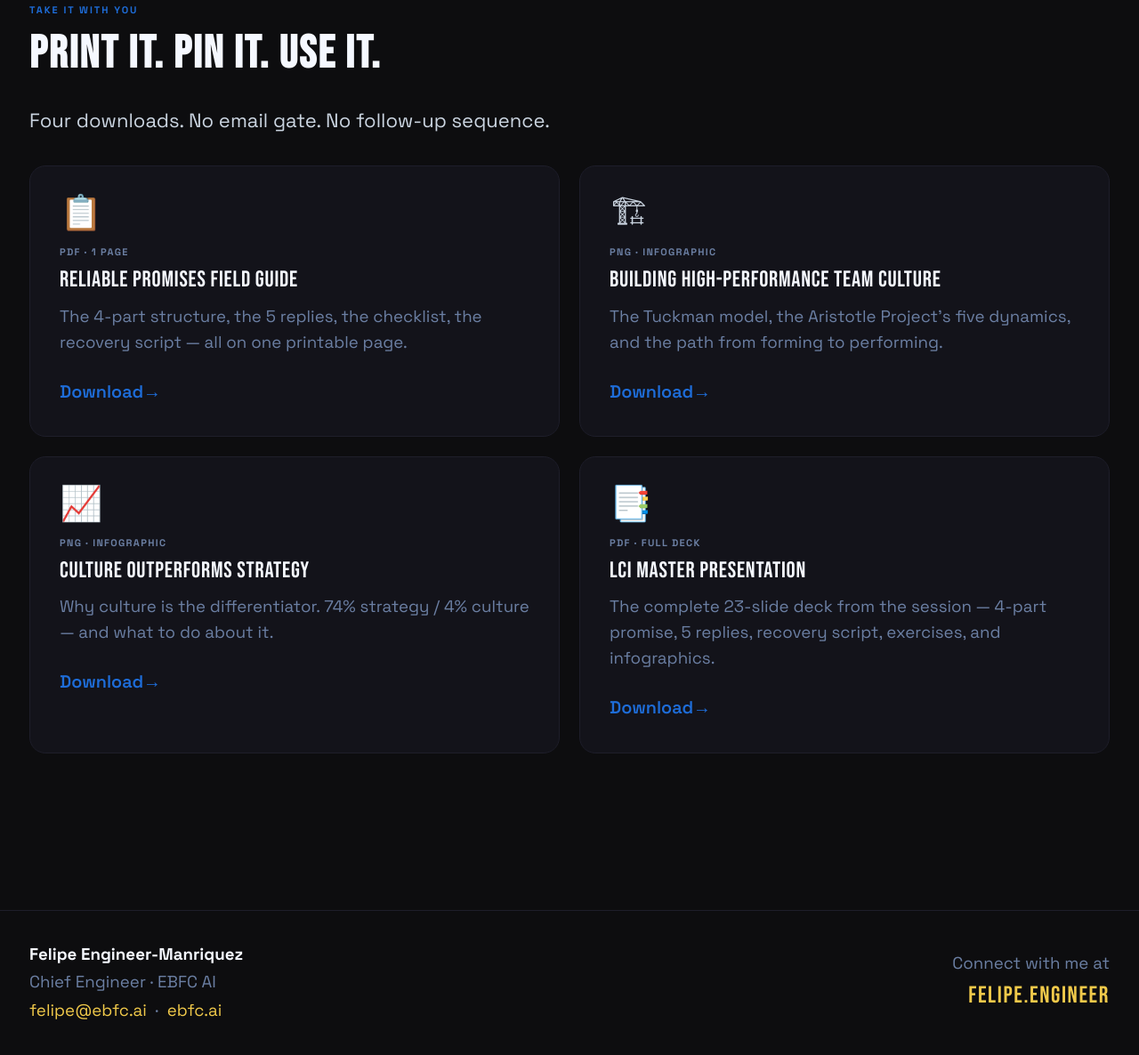
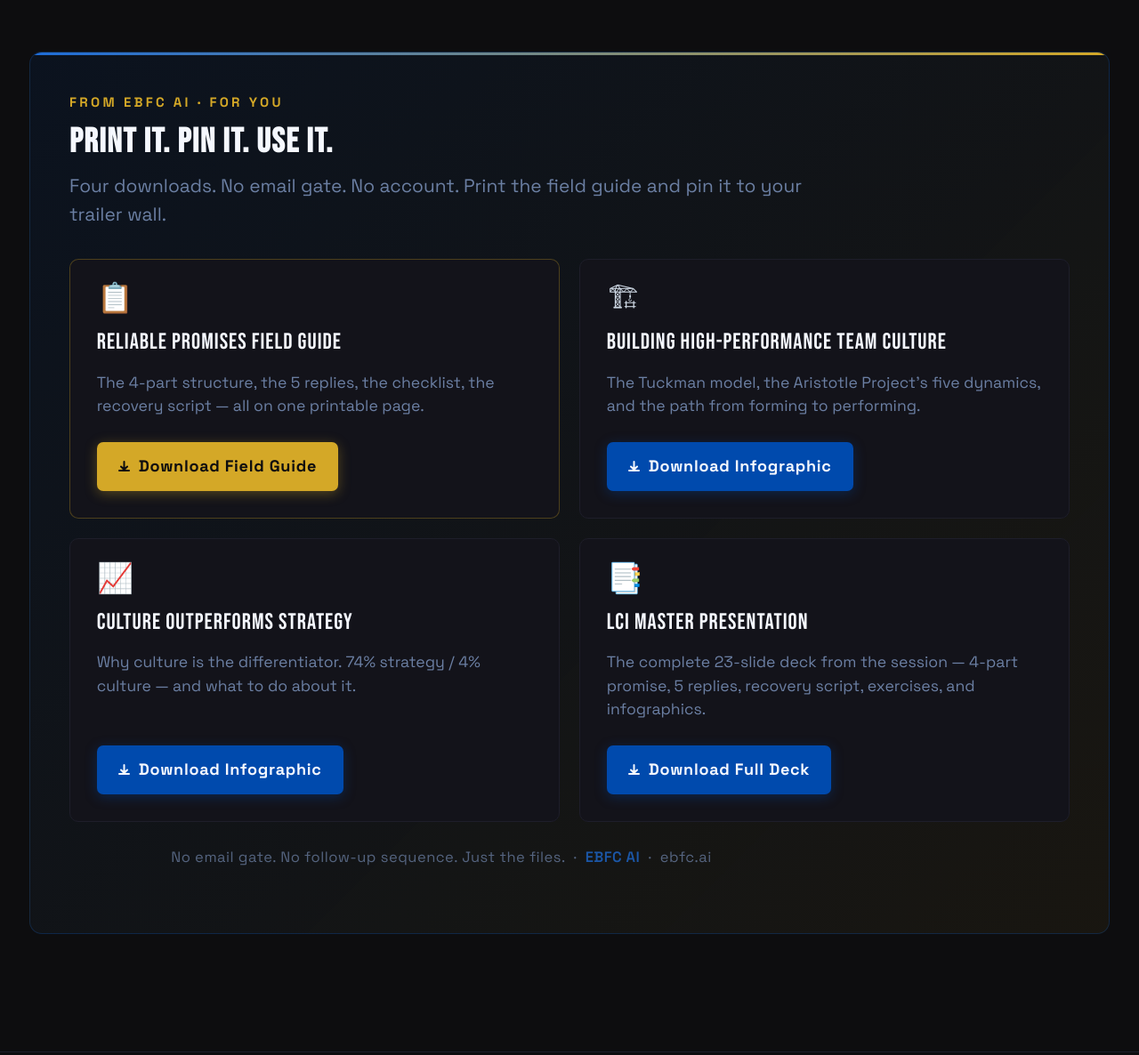
Before and after one commit to felipe-ebfc/ebfc-ai, a plain HTML site: page better-promises/index.html in a window 1280 px wide. Shown: the part 4663-5849 px from the top of the page at 89% size. Drawn offline with nearby package versions, Linux system fonts and the light colour scheme.

Commit message:
fix: playbook-style CTA cards with buttons + single-line footer
- Replaced dl-card links with playbook-matching cta-card + dl-btn buttons
- First card (Field Guide) featured with gold button
- Other 3 cards use blue buttons
- SVG download arrow icons on each button, matching /playbook
- CTA section with eyebrow, heading, subtext, and trust line
- Footer: flex directly on <footer class='footer'>, no wrapping .wrap
- Removed duplicate border-top (single line now, matching playbook)
- Added divider before footer, matching playbook structure
- Print styles updated: .dl-card → .cta-card

```diff
--- a/better-promises/index.html
+++ b/better-promises/index.html
@@ -403,76 +403,125 @@ h2 {
   text-decoration-color: rgba(248,113,113,0.7);
 }
 
-/* ---------- Downloads ---------- */
-.downloads {
+/* ---------- CTA / Downloads ---------- */
+.cta-section {
+  margin: 2.5rem 0 0;
+  padding: 2rem 2rem 2.25rem;
+  background: linear-gradient(135deg, rgba(0,74,173,0.1) 0%, rgba(212,168,39,0.06) 100%);
+  border: 1px solid rgba(26,111,224,0.22);
+  border-radius: 14px;
+  position: relative;
+  overflow: hidden;
+}
+.cta-section::before {
+  content: '';
+  position: absolute;
+  top: 0; left: 0; right: 0;
+  height: 3px;
+  background: linear-gradient(90deg, var(--blue-lt), var(--gold));
+  border-radius: 14px 14px 0 0;
+}
+.cta-eyebrow {
+  font-size: 0.68rem;
+  font-weight: 700;
+  letter-spacing: 0.22em;
+  text-transform: uppercase;
+  color: var(--gold);
+  margin-bottom: 0.5rem;
+}
+.cta-heading {
+  font-family: var(--font-d);
+  font-size: clamp(1.7rem, 3vw, 2.2rem);
+  letter-spacing: 0.04em;
+  color: var(--ink);
+  margin-bottom: 0.5rem;
+}
+.cta-sub {
+  font-size: 0.95rem;
+  color: var(--muted);
+  line-height: 1.55;
+  margin-bottom: 1.5rem;
+}
+.cta-cards {
   display: grid;
   gap: 1rem;
-  grid-template-columns: 1fr;
-  margin: 1.5rem 0 0;
+  grid-template-columns: 1fr 1fr;
 }
-@media (min-width: 768px) {
-  .downloads { grid-template-columns: repeat(2, 1fr); }
+@media (max-width: 640px) {
+  .cta-cards { grid-template-columns: 1fr; }
 }
-.dl-card {
-  display: block;
-  text-decoration: none;
-  color: inherit;
+.cta-card {
   background: var(--surface);
+  border-radius: 10px;
+  padding: 1.25rem 1.35rem 1.35rem;
+  display: flex;
+  flex-direction: column;
+  gap: 0.5rem;
   border: 1px solid var(--border);
-  border-radius: var(--radius-lg);
-  padding: 1.5rem;
-  transition: transform 0.15s ease, border-color 0.15s ease, box-shadow 0.15s ease;
+  transition: border-color 0.2s;
 }
-.dl-card:hover {
-  border-color: var(--blue-lt);
-  transform: translateY(-3px);
-  box-shadow: 0 8px 32px rgba(30,109,217,0.15);
-}
-.dl-card .icon {
-  font-size: 1.75rem;
-  display: block;
-  margin-bottom: 0.75rem;
-  line-height: 1;
-}
-.dl-card .kind {
-  text-transform: uppercase;
-  letter-spacing: 0.12em;
-  font-size: 11px;
-  font-weight: 700;
-  color: var(--muted);
-  margin-bottom: 0.35rem;
-}
-.dl-card .title {
+.cta-card:hover { border-color: rgba(30,109,217,0.4); }
+.cta-card.featured { border-color: rgba(212,168,39,0.3); }
+.cta-card.featured:hover { border-color: rgba(212,168,39,0.6); }
+.cta-card-icon { font-size: 1.5rem; line-height: 1; margin-bottom: 0.1rem; }
+.cta-card-title {
   font-family: var(--font-d);
   font-size: 1.15rem;
+  letter-spacing: 0.04em;
+  color: var(--ink);
+}
+.cta-card-desc {
+  font-size: 0.8rem;
+  color: var(--muted);
+  line-height: 1.5;
+  flex: 1;
+}
+.dl-btn {
+  display: inline-flex;
+  align-items: center;
+  gap: 0.45rem;
+  margin-top: 0.75rem;
+  padding: 0.6rem 1.1rem;
+  border-radius: 7px;
+  font-family: var(--font-b);
+  font-size: 0.82rem;
+  font-weight: 700;
+  letter-spacing: 0.04em;
+  text-decoration: none;
+  transition: opacity 0.15s, transform 0.1s;
+  cursor: pointer;
+  border: none;
+  width: fit-content;
+}
+.dl-btn:hover { opacity: 0.88; transform: translateY(-1px); }
+.dl-btn:active { transform: translateY(0); }
+.dl-btn.blue {
+  background: var(--blue);
+  color: var(--ink);
+  box-shadow: 0 3px 14px rgba(0,74,173,0.35);
+}
+.dl-btn.gold {
+  background: var(--gold);
+  color: #0D0D0F;
+  box-shadow: 0 3px 14px rgba(212,168,39,0.35);
+}
+.cta-trust {
+  font-size: 0.75rem;
+  color: var(--muted);
+  text-align: center;
   letter-spacing: 0.03em;
-  color: var(--ink);
-  margin: 0 0 0.5rem 0;
-  line-height: 1.2;
+  opacity: 0.75;
+  margin-top: 1.25rem;
 }
-.dl-card .meta {
-  font-size: 0.85rem;
-  color: var(--muted);
-  margin: 0 0 1rem 0;
-  line-height: 1.55;
-}
-.dl-card .arrow {
-  color: var(--blue-lt);
-  font-weight: 600;
-  font-size: 0.9rem;
-  font-family: var(--font-b);
-}
-.dl-card .arrow::after { content: " →"; transition: transform 0.15s ease; display: inline-block; }
-.dl-card:hover .arrow::after { transform: translateX(4px); }
-.dl-card:hover .arrow { color: var(--gold-lt); }
+.cta-trust span { color: var(--blue-lt); font-weight: 600; }
+
+/* ---------- Divider ---------- */
+.divider { height: 1px; background: var(--border); margin: 2rem 0; }
 
 /* ---------- Footer ---------- */
-footer {
+.footer {
+  padding-top: 1.5rem;
   border-top: 1px solid var(--border);
-  margin-top: 4rem;
-  padding: 1.5rem 0 3rem;
-}
-footer .wrap {
   display: flex;
   align-items: center;
   justify-content: space-between;
@@ -516,7 +565,7 @@ footer .wrap {
   body { font-size: 11pt; color: #000; background: #fff; }
   body::before, body::after { display: none; }
   a { color: #000; text-decoration: none; }
-  .part, .reply, .dl-card { border-color: #ccc; }
+  .part, .reply, .cta-card { border-color: #ccc; }
 }
 </style>
 </head>
@@ -638,56 +687,74 @@ footer .wrap {
 
 <section>
   <div class="wrap">
-    <div class="section-label">Take it with you</div>
-    <h2>Print it. Pin it. Use it.</h2>
-    <p>Four downloads. No email gate. No follow-up sequence.</p>
+    <div class="cta-section">
+      <p class="cta-eyebrow">From EBFC AI · For You</p>
+      <h2 class="cta-heading">Print it. Pin it. Use it.</h2>
+      <p class="cta-sub">Four downloads. No email gate. No account. Print the field guide and pin it to your trailer wall.</p>
 
-    <div class="downloads">
-      <a class="dl-card" href="/better-promises/Reliable_Promises_Field_Guide.pdf" download>
-        <span class="icon" aria-hidden="true">📋</span>
-        <div class="kind">PDF · 1 page</div>
-        <div class="title">Reliable Promises Field Guide</div>
-        <p class="meta">The 4-part structure, the 5 replies, the checklist, the recovery script — all on one printable page.</p>
-        <span class="arrow">Download</span>
+      <div class="cta-cards">
+
+        <div class="cta-card featured">
+          <div class="cta-card-icon">📋</div>
+          <div class="cta-card-title">Reliable Promises Field Guide</div>
+          <div class="cta-card-desc">The 4-part structure, the 5 replies, the checklist, the recovery script — all on one printable page.</div>
+          <a class="dl-btn gold" href="/better-promises/Reliable_Promises_Field_Guide.pdf" download="Reliable_Promises_Field_Guide.pdf">
+            <svg width="13" height="13" viewBox="0 0 13 13" fill="none" stroke="currentColor" stroke-width="2" stroke-linecap="round" stroke-linejoin="round"><path d="M6.5 1v8M3 6.5l3.5 3.5 3.5-3.5"/><path d="M1 11h11"/></svg>
+            Download Field Guide
           </a>
-      <a class="dl-card" href="/better-promises/Building-High-Performance-Team-Culture.png" download>
-        <span class="icon" aria-hidden="true">🏗</span>
-        <div class="kind">PNG · Infographic</div>
-        <div class="title">Building High-Performance Team Culture</div>
-        <p class="meta">The Tuckman model, the Aristotle Project's five dynamics, and the path from forming to performing.</p>
-        <span class="arrow">Download</span>
+        </div>
+
+        <div class="cta-card">
+          <div class="cta-card-icon">🏗</div>
+          <div class="cta-card-title">Building High-Performance Team Culture</div>
+          <div class="cta-card-desc">The Tuckman model, the Aristotle Project's five dynamics, and the path from forming to performing.</div>
+          <a class="dl-btn blue" href="/better-promises/Building-High-Performance-Team-Culture.png" download="Building-High-Performance-Team-Culture.png">
+            <svg width="13" height="13" viewBox="0 0 13 13" fill="none" stroke="currentColor" stroke-width="2" stroke-linecap="round" stroke-linejoin="round"><path d="M6.5 1v8M3 6.5l3.5 3.5 3.5-3.5"/><path d="M1 11h11"/></svg>
+            Download Infographic
           </a>
-      <a class="dl-card" href="/better-promises/Culture-Outperforms-Strategy-Infographic.png" download>
-        <span class="icon" aria-hidden="true">📈</span>
-        <div class="kind">PNG · Infographic</div>
-        <div class="title">Culture Outperforms Strategy</div>
-        <p class="meta">Why culture is the differentiator. 74% strategy / 4% culture — and what to do about it.</p>
-        <span class="arrow">Download</span>
+        </div>
+
+        <div class="cta-card">
+          <div class="cta-card-icon">📈</div>
+          <div class="cta-card-title">Culture Outperforms Strategy</div>
+          <div class="cta-card-desc">Why culture is the differentiator. 74% strategy / 4% culture — and what to do about it.</div>
+          <a class="dl-btn blue" href="/better-promises/Culture-Outperforms-Strategy-Infographic.png" download="Culture-Outperforms-Strategy-Infographic.png">
+            <svg width="13" height="13" viewBox="0 0 13 13" fill="none" stroke="currentColor" stroke-width="2" stroke-linecap="round" stroke-linejoin="round"><path d="M6.5 1v8M3 6.5l3.5 3.5 3.5-3.5"/><path d="M1 11h11"/></svg>
+            Download Infographic
           </a>
-      <a class="dl-card" href="/better-promises/LCI_Accountability_Reliable_Promises_MASTER.pdf" download>
-        <span class="icon" aria-hidden="true">📑</span>
-        <div class="kind">PDF · Full Deck</div>
-        <div class="title">LCI Master Presentation</div>
-        <p class="meta">The complete 23-slide deck from the session — 4-part promise, 5 replies, recovery script, exercises, and infographics.</p>
-        <span class="arrow">Download</span>
+        </div>
+
+        <div class="cta-card">
+          <div class="cta-card-icon">📑</div>
+          <div class="cta-card-title">LCI Master Presentation</div>
+          <div class="cta-card-desc">The complete 23-slide deck from the session — 4-part promise, 5 replies, recovery script, exercises, and infographics.</div>
+          <a class="dl-btn blue" href="/better-promises/LCI_Accountability_Reliable_Promises_MASTER.pdf" download="LCI_Accountability_Reliable_Promises_MASTER.pdf">
+            <svg width="13" height="13" viewBox="0 0 13 13" fill="none" stroke="currentColor" stroke-width="2" stroke-linecap="round" stroke-linejoin="round"><path d="M6.5 1v8M3 6.5l3.5 3.5 3.5-3.5"/><path d="M1 11h11"/></svg>
+            Download Full Deck
           </a>
+        </div>
+
+      </div>
+
+      <p class="cta-trust">No email gate. No follow-up sequence. Just the files. &nbsp;·&nbsp; <span>EBFC AI</span> &nbsp;·&nbsp; ebfc.ai</p>
     </div>
   </div>
 </section>
 
-<footer>
-  <div class="wrap">
+<div class="divider"></div>
+
+<!-- Footer -->
+<footer class="footer">
   <div class="footer-contact">
     <strong style="color:var(--ink)">Felipe Engineer-Manriquez</strong><br>
     Chief Engineer · EBFC AI<br>
     <a href="mailto:felipe@ebfc.ai">felipe@ebfc.ai</a> &nbsp;·&nbsp;
-      <a href="https://www.ebfc.ai">ebfc.ai</a>
+    <a href="https://www.ebfc.ai" target="_blank">ebfc.ai</a>
   </div>
   <div class="footer-follow">
     Connect with me at
     <a href="https://felipe.engineer/" target="_blank" style="color:var(--gold-lt);text-decoration:none;"><span class="handle">felipe.engineer</span></a>
   </div>
-  </div>
 </footer>
 
 </body>
```
Lines whose indentation alone changed are shown as unchanged.
